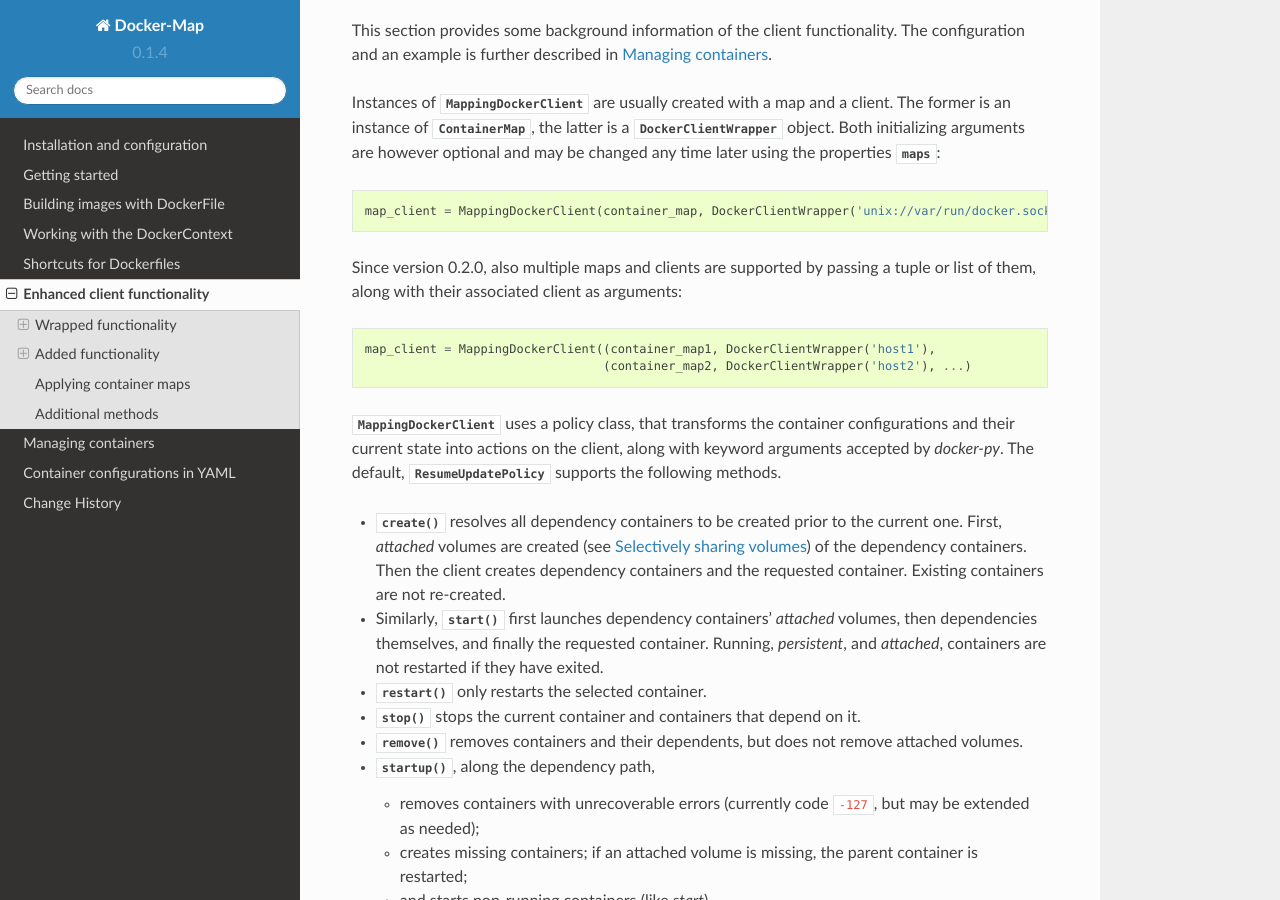
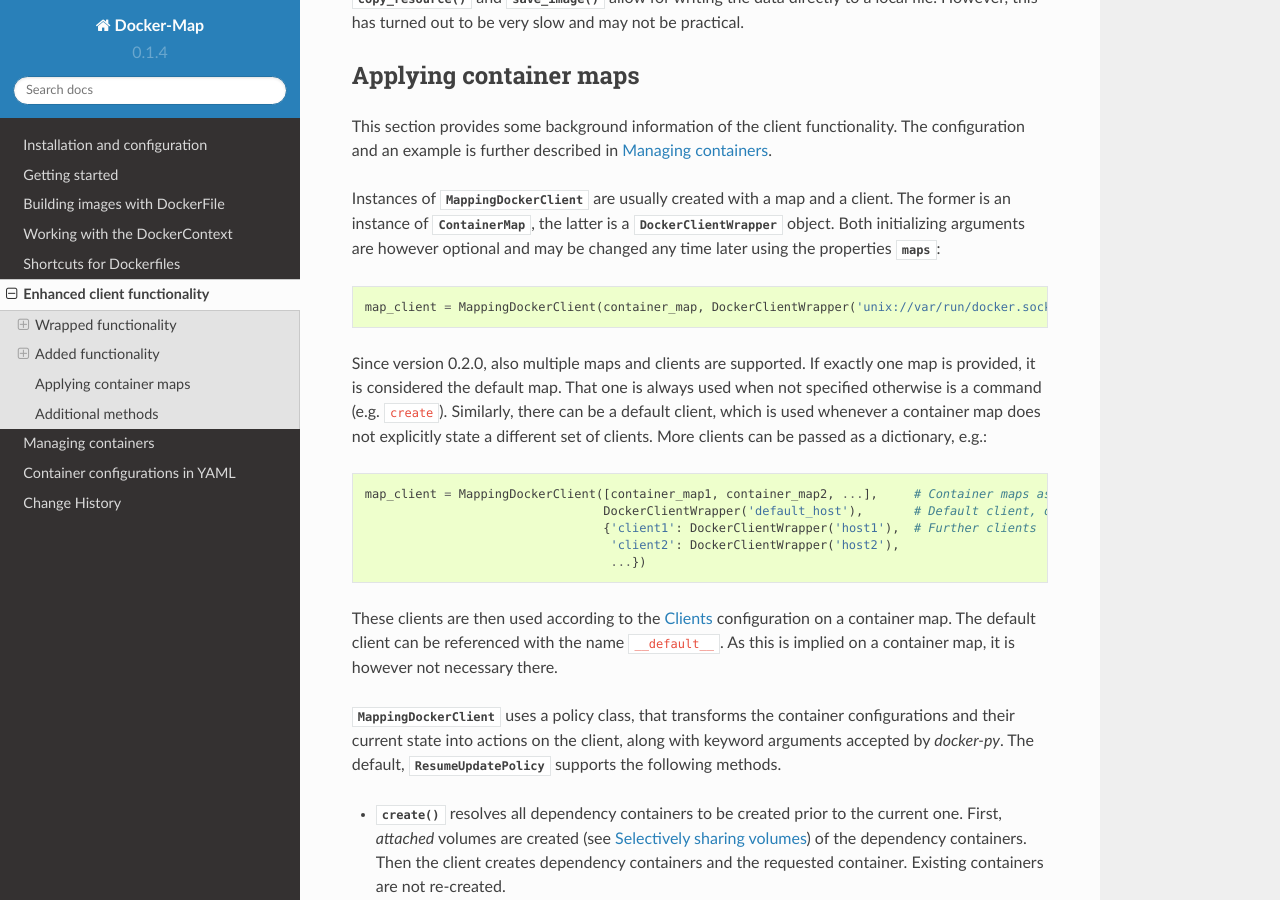
Before and after one commit to merll/docker-map, a Sphinx documentation site: the page built from docs/guide/containers/client.rst, in a window 1280 px wide and 900 px high, scrolled down 1851 px. Built offline with Sphinx 7.4.7 and the Read the Docs theme 2.0.0, drawn with Linux system fonts in a browser that asks for light colours; some of the changed text lies outside the part shown.

Commit message:
Doc updates.

```diff
--- a/docs/changes.rst
+++ b/docs/changes.rst
@@ -6,9 +6,11 @@ Change History
 0.2.0
 -----
 * Moved container handling logic to policy classes.
+* Better support for multiple maps and multiple clients.
 * Added ``startup``, ``shutdown``, and ``update`` actions, referring to variable policy implementations.
 * Added ``persistent`` flag to container configurations to differentiate during cleanup processes.
 * Added methods for merging container maps and configurations.
+* It is no longer required to use the wrapped client ``DockerClientWrapper``.
 * More flexible logging.
 
 0.1.4
--- a/docs/guide/containers/client.rst
+++ b/docs/guide/containers/client.rst
@@ -4,8 +4,13 @@ Enhanced client functionality
 =============================
 The library comes with an enhanced client for some added functionality. Docker-Map is relying on that for managing
 container creation and startup. One part of the client is :class:`~dockermap.map.base.DockerClientWrapper`, a wrapper
-around `docker-py`'s client; another is the application of :class:`~dockermap.map.container.ContainerMap` instances to
-this client, which is handled by :class:`~dockermap.map.client.MappingDockerClient`.
+around `docker-py`'s client; another is the application of container maps in form of
+:class:`~dockermap.map.container.ContainerMap` instances to this client, which is handled by
+:class:`~dockermap.map.client.MappingDockerClient`.
+
+Since version 0.2.0 it is possible to use :class:`~dockermap.map.client.MappingDockerClient` without
+:class:`~dockermap.map.base.DockerClientWrapper`. The following paragraphs describe the added wrapper functionality. If
+you are not interested in that, you can skip to :ref:`applying_maps`.
 
 Wrapped functionality
 ---------------------
@@ -79,6 +84,8 @@ as a tarball) are available directly, but they return a stream. Implementations
 However, this has turned out to be very slow and may not be practical.
 
 
+.. _applying_maps:
+
 Applying container maps
 -----------------------
 This section provides some background information of the client functionality. The configuration and an example is
@@ -91,11 +98,20 @@ changed any time later using the properties :attr:`~dockermap.map.client.Mapping
 
     map_client = MappingDockerClient(container_map, DockerClientWrapper('unix://var/run/docker.sock'))
 
-Since version 0.2.0, also multiple maps and clients are supported by passing a tuple or list of them, along with their
-associated client as arguments::
+Since version 0.2.0, also multiple maps and clients are supported. If exactly one map is provided, it is considered the
+default map. That one is always used when not specified otherwise is a command (e.g. ``create``). Similarly, there can
+be a default client, which is used whenever a container map does not explicitly state a different set of clients.
+More clients can be passed as a dictionary, e.g.::
 
-    map_client = MappingDockerClient((container_map1, DockerClientWrapper('host1'),
-                                     (container_map2, DockerClientWrapper('host2'), ...)
+    map_client = MappingDockerClient([container_map1, container_map2, ...],     # Container maps as list or tuple
+                                     DockerClientWrapper('default_host'),       # Default client, optional
+                                     {'client1': DockerClientWrapper('host1'),  # Further clients
+                                      'client2': DockerClientWrapper('host2'),
+                                      ...})
+
+These clients are then used according to the :ref:`map_clients` configuration on a container map.
+The default client can be referenced with the name ``__default__``. As this is implied on a container map, it
+is however not necessary there.
 
 :class:`~dockermap.map.client.MappingDockerClient` uses a policy class, that transforms the container configurations
 and their current state into actions on the client, along with keyword arguments accepted by `docker-py`.
```
Also changed, not shown: docs/guide/containers/maps.rst (+15 -3 lines), docs/start.rst (+15 -2 lines), 1 other file.
